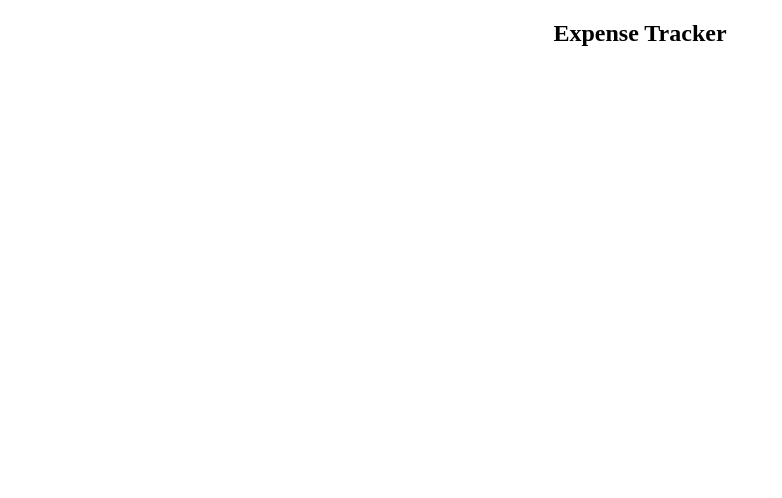
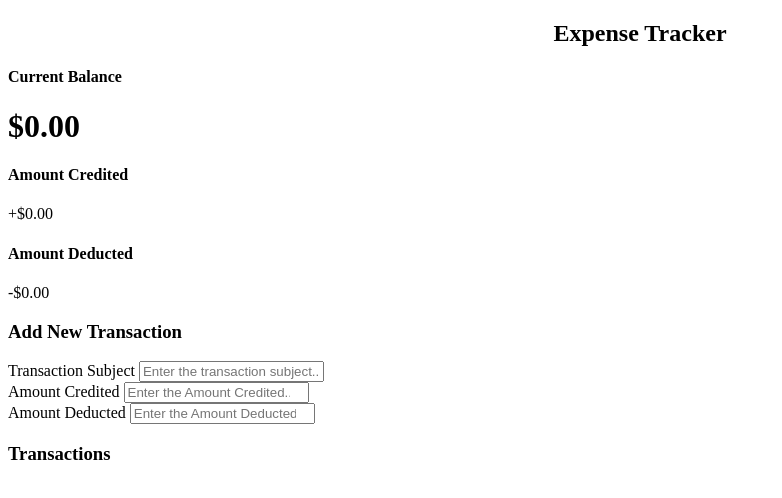
Before and after one commit to HarshSingh078/Expense-Tracker, a plain HTML site: page index.html in a window 1280 px wide. Shown: the whole page, without its empty margins (0-782 px from the left). Drawn offline with Linux system fonts and the light colour scheme.

Commit message:
form created

```diff
--- a/index.html
+++ b/index.html
@@ -12,8 +12,48 @@
         </center>
         <div class="container">
             <h4>
+                Current Balance
+            </h4>
+            <h1 id="Balance">$0.00</h1>
 
-            </h4>
+            <div class="inc_exp-container">
+                <div>
+                    <h4>
+                        Amount Credited
+                    </h4>
+                    <p id="money-plus" class="money-plus">+$0.00</p>
+                </div>
+
+                <div>
+                    <h4>Amount Deducted</h4>
+                    <p id="money-minus" class="money-minus">-$0.00</p>
+                </div>
+            </div>
+
+            <h3>Add New Transaction</h3>
+
+            <form action="" id="form">
+                <div class="form-control">
+                    <label for="text">Transaction Subject</label>
+                    <input type="text" placeholder="Enter the transaction subject..." id="text">
+                </div>
+                <div class="form-control">
+                    <label for="income-text">Amount Credited</label>
+                    <input type="number" placeholder="Enter the Amount Credited..." id="income-text">
+                </div>
+                <div class="form-control">
+                    <label for="expense-text">Amount Deducted</label>
+                    <input type="number" placeholder="Enter the Amount Deducted..." id="expense-text">
+                </div>
+
+
+                <h3>Transactions</h3>
+                <ul id="list" class="list">
+
+                </ul>
+            </form>
+
+
         </div>
 </body>
 </html>
```
